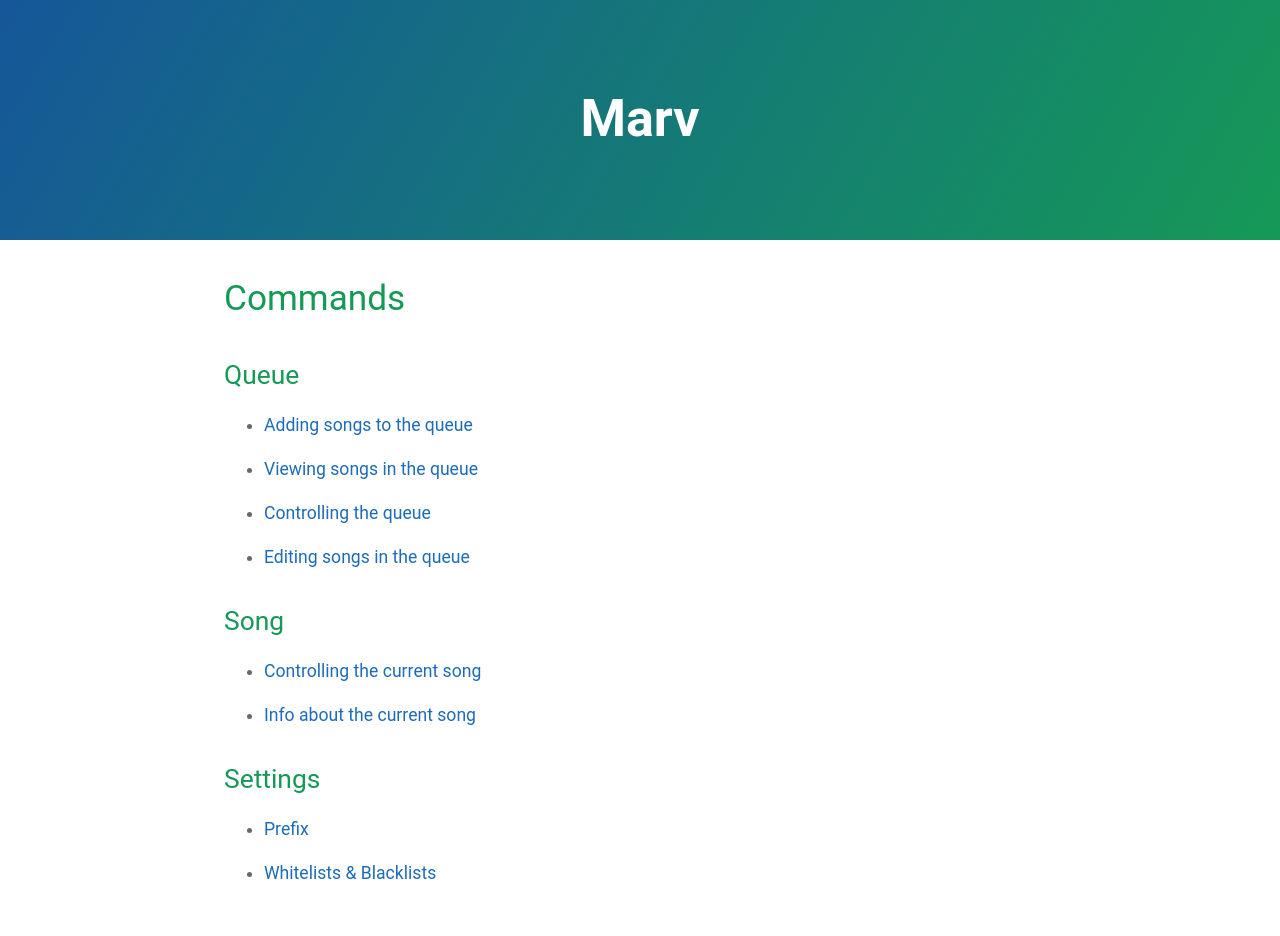
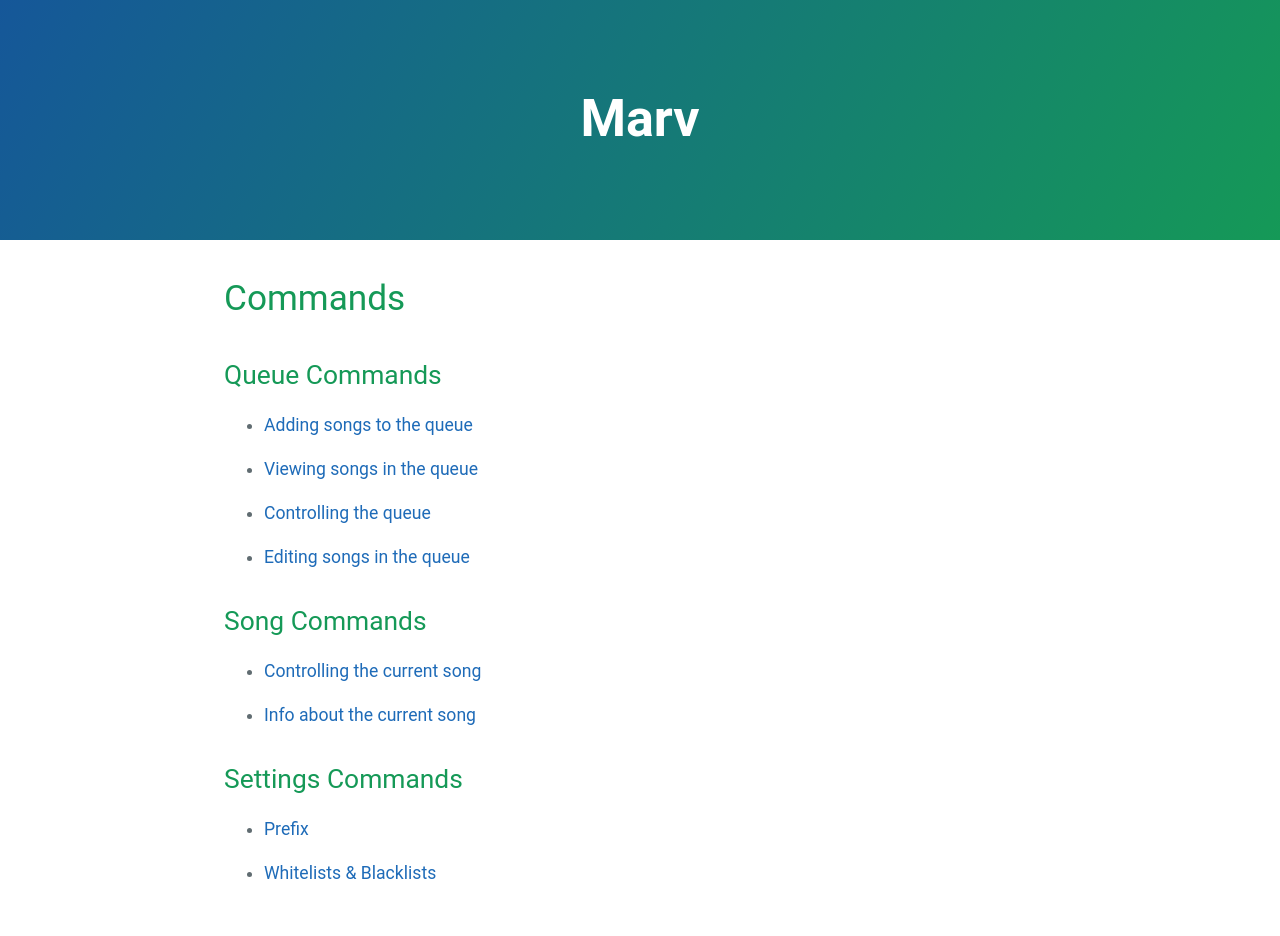
Before and after one commit to mymindishazel/marv-docs, a Jekyll site: the page built from commands/index.md, in a window 1280 px wide. Built offline with Jekyll 4.4.1, drawn with Linux system fonts in a browser that asks for light colours; our own code applies the rules of GitHub Pages for plain Markdown files.

Commit message:
Update index.md

```diff
--- a/commands/index.md
+++ b/commands/index.md
@@ -1,6 +1,6 @@
 # Commands
 
-## Queue
+## Queue Commands
 
 - [Adding songs to the queue](/commands/queue/add)
 
@@ -11,13 +11,13 @@
 - [Editing songs in the queue](/commands/queue/edit)
 
 
-## Song
+## Song Commands
 
 - [Controlling the current song](/commands/song/controls)
 
 - [Info about the current song](/commands/queue/view)
 
-## Settings
+## Settings Commands
 
 - [Prefix](/commands/settings/prefix)
 
```
